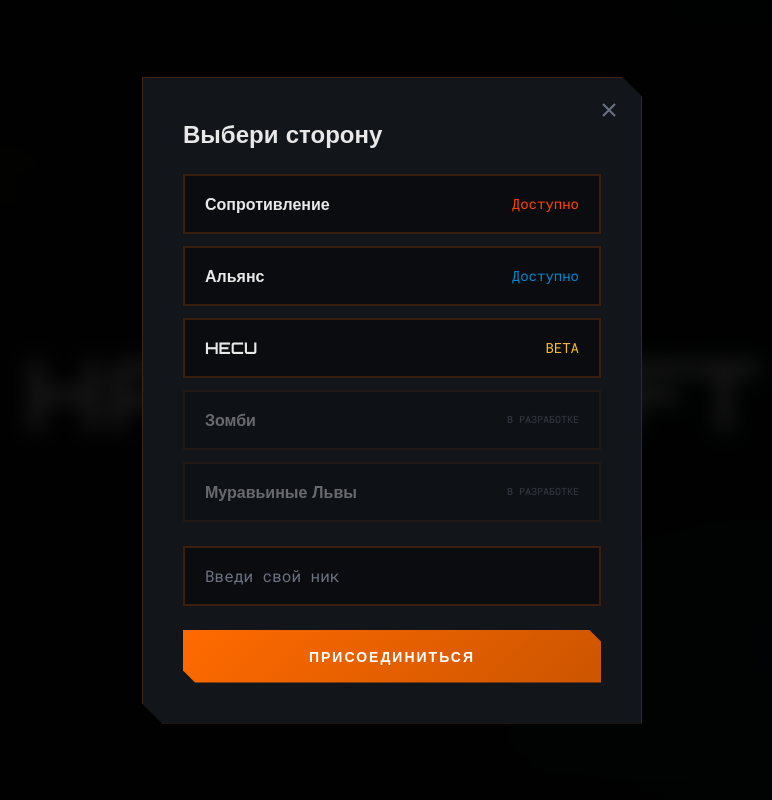
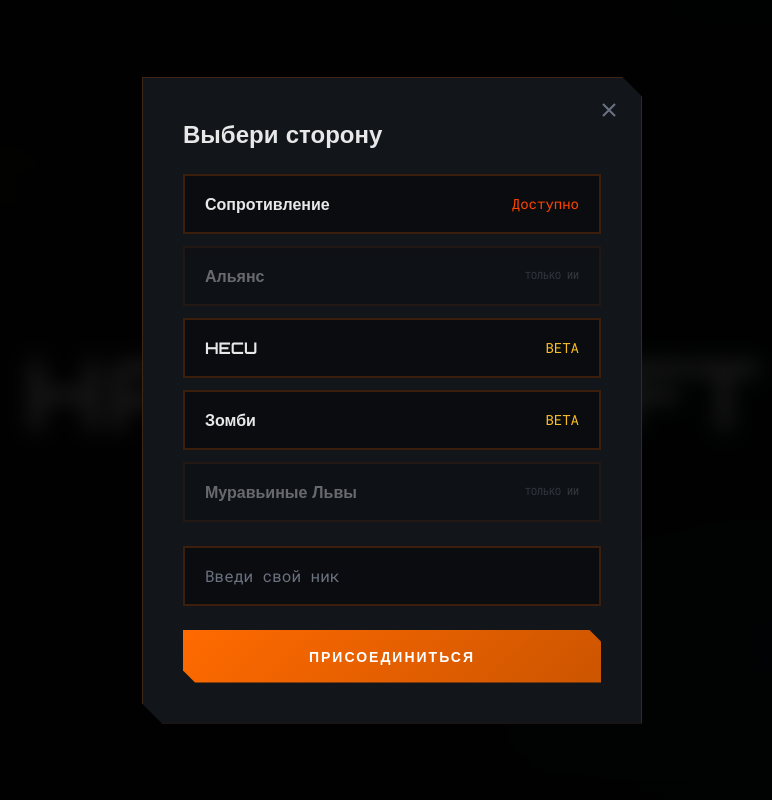
Before and after one commit to companyetuse/Half-CraftOfficial, a plain HTML site: page index.html in a window 1280 px wide. Both pictures are taken after a click on the button "ИГРАТЬ". Shown: the top 800 px of the page, without its empty margins (248-1020 px from the left). Drawn offline with nearby package versions, Linux system fonts and the light colour scheme.

Commit message:
Update index.html

```diff
--- a/index.html
+++ b/index.html
@@ -617,9 +617,9 @@
                         <span class="text-sm" style="color: var(--resistance-orange);">Доступно</span>
                     </button>
 
-                    <button class="faction-btn" data-faction="Альянс" onclick="selectFaction(this)">
+                    <button class="faction-btn" disabled data-faction="Альянс">
                         <span class="font-display font-bold">Альянс</span>
-                        <span class="text-sm" style="color: var(--combine-blue);">Доступно</span>
+                        <span class="faction-status">Только ИИ</span>
                     </button>
 
                     <button class="faction-btn" data-faction="HECU" onclick="selectFaction(this)">
@@ -627,14 +627,14 @@
                         <span class="text-sm" style="color: #fbbf24;">BETA</span>
                     </button>
 
-                    <button class="faction-btn" disabled data-faction="Зомби">
+                    <button class="faction-btn" data-faction="Зомби" onclick="selectFaction(this)">
                         <span class="font-display font-bold">Зомби</span>
-                        <span class="faction-status">В разработке</span>
+                        <span class="text-sm" style="color: #fbbf24;">BETA</span>
                     </button>
 
                     <button class="faction-btn" disabled data-faction="Муравьиные Львы">
                         <span class="font-display font-bold">Муравьиные Львы</span>
-                        <span class="faction-status">В разработке</span>
+                        <span class="faction-status">Только ИИ</span>
                     </button>
                 </div>
 
```
